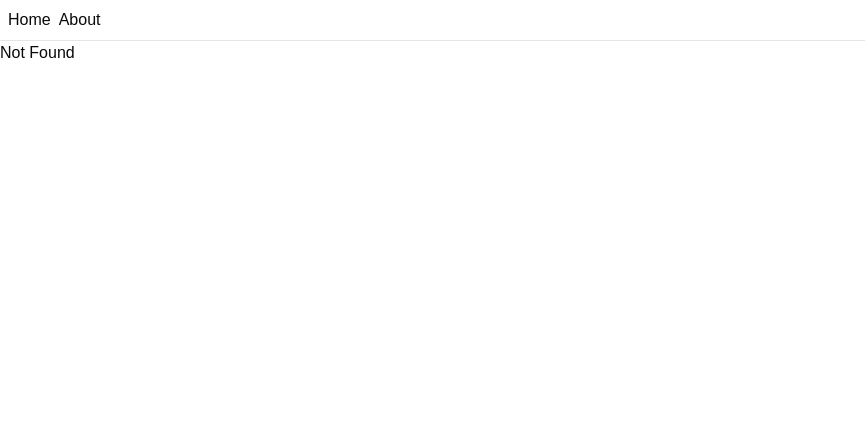
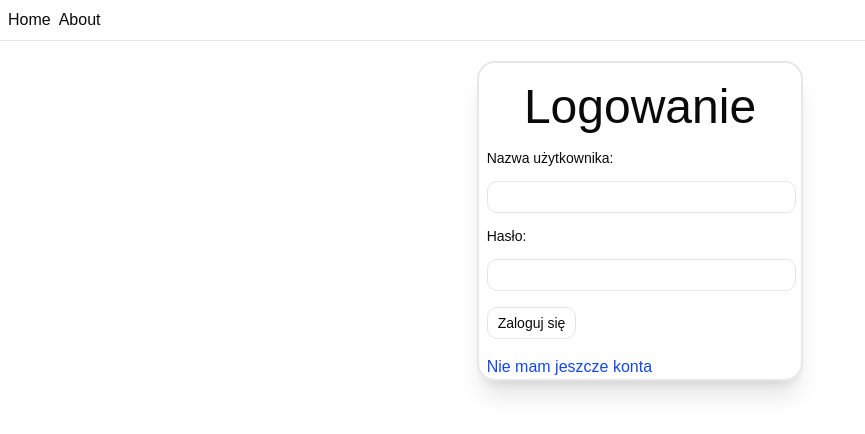
Before and after one commit to Baguuc/advanced-quiz-engine-test, a React (Vite) app in the folder apps/frontend/: page /login in a window 1280 px wide. Before the commit this address had no page. Shown: the top 434 px of the page, without its empty margins (0-865 px from the left). Built offline with nearby package versions, Linux system fonts and the light colour scheme; what @orpc/client, @orpc/tanstack-query would draw is missing.

Commit message:
update: added login form

```diff
--- a/apps/frontend/src/routeTree.gen.ts
+++ b/apps/frontend/src/routeTree.gen.ts
@@ -12,6 +12,7 @@ import { Route as rootRouteImport } from './routes/__root'
 import { Route as IndexRouteImport } from './routes/index'
 import { Route as AboutRouteImport } from './routes/about'
 import { Route as DashboardRouteImport } from './routes/dashboard'
+import { Route as LoginRouteImport } from './routes/login'
 
 const IndexRoute = IndexRouteImport.update({
   id: '/',
@@ -28,35 +29,44 @@ const DashboardRoute = DashboardRouteImport.update({
   path: '/dashboard',
   getParentRoute: () => rootRouteImport,
 } as any)
+const LoginRoute = LoginRouteImport.update({
+  id: '/login',
+  path: '/login',
+  getParentRoute: () => rootRouteImport,
+} as any)
 
 export interface FileRoutesByFullPath {
   '/': typeof IndexRoute
   '/about': typeof AboutRoute
   '/dashboard': typeof DashboardRoute
+  '/login': typeof LoginRoute
 }
 export interface FileRoutesByTo {
   '/': typeof IndexRoute
   '/about': typeof AboutRoute
   '/dashboard': typeof DashboardRoute
+  '/login': typeof LoginRoute
 }
 export interface FileRoutesById {
   __root__: typeof rootRouteImport
   '/': typeof IndexRoute
   '/about': typeof AboutRoute
   '/dashboard': typeof DashboardRoute
+  '/login': typeof LoginRoute
 }
 export interface FileRouteTypes {
   fileRoutesByFullPath: FileRoutesByFullPath
-  fullPaths: '/' | '/about' | '/dashboard'
+  fullPaths: '/' | '/about' | '/dashboard' | '/login'
   fileRoutesByTo: FileRoutesByTo
-  to: '/' | '/about' | '/dashboard'
-  id: '__root__' | '/' | '/about' | '/dashboard'
+  to: '/' | '/about' | '/dashboard' | '/login'
+  id: '__root__' | '/' | '/about' | '/dashboard' | '/login'
   fileRoutesById: FileRoutesById
 }
 export interface RootRouteChildren {
   IndexRoute: typeof IndexRoute
   AboutRoute: typeof AboutRoute
   DashboardRoute: typeof DashboardRoute
+  LoginRoute: typeof LoginRoute
 }
 
 declare module '@tanstack/react-router' {
@@ -82,6 +92,13 @@ declare module '@tanstack/react-router' {
       preLoaderRoute: typeof DashboardRouteImport
       parentRoute: typeof rootRouteImport
     }
+    '/login': {
+      id: '/login'
+      path: '/login'
+      fullPath: '/login'
+      preLoaderRoute: typeof LoginRouteImport
+      parentRoute: typeof rootRouteImport
+    }
   }
 }
 
@@ -89,6 +106,7 @@ const rootRouteChildren: RootRouteChildren = {
   IndexRoute: IndexRoute,
   AboutRoute: AboutRoute,
   DashboardRoute: DashboardRoute,
+  LoginRoute: LoginRoute,
 }
 export const routeTree = rootRouteImport
   ._addFileChildren(rootRouteChildren)
--- /dev/null
+++ b/apps/frontend/src/routes/login.tsx
@@ -0,0 +1,50 @@
+import { createFileRoute, Link } from '@tanstack/react-router'
+import { Input } from "@/components/ui/input";
+import { Label } from "@/components/ui/label";
+import { useState } from 'react';
+
+export const Route = createFileRoute("/login")({
+  component: Index,
+});
+
+function Index() {
+  const [message, setMessage] = useState("")
+  const [username, setUsername] = useState("")
+  const [password, setPassword] = useState("");
+
+  function handleSubmit(ev: React.SubmitEvent) {
+    ev.preventDefault()
+
+    if(username === "") {
+        setMessage("Nazwa użytkownika nie może być pusta!")
+        return
+    }
+
+    if(password === "") {
+        setMessage("Hasło nie może być puste!")
+        return
+    }
+
+    // ...logika api...
+    setMessage('')
+    alert(username + "\n" + password)
+  }
+
+  return (
+    <div className="self-stretch h-screen">
+      <div className="place-self-center items-center border-2 border-gray-200 shadow-xl rounded-2xl translate-y-5">
+        <div><h2 className="place-self-center text-5xl pl-2.5 pr-2.5 pt-5 mb-5">Logowanie</h2></div>
+        <form className="place-self-center" onSubmit={handleSubmit}>
+            <Label className="m-2" htmlFor="username">Nazwa użytkownika:</Label>
+            <Input className="m-2 w-23/24 pr-2" id="username" name="username" type="text" onChange={(ev) => setUsername(ev.target.value)} value={username} />
+            <Label className="m-2" htmlFor="password">Hasło:</Label>
+            <Input className="m-2 w-23/24 pr-2" id="password" name="password" type="password" onChange={(ev) => setPassword(ev.target.value)} value={password} />
+
+            <Input className='m-2 w-min rounded-lg' type="Submit" value='Zaloguj się' />
+            <div className='m-2 text-orange-500'>{message}</div>
+            <Link to={"/register" as any} className="text-blue-700 hover:text-purple-600 m-2">Nie mam jeszcze konta</Link>
+        </form>
+      </div>
+    </div>
+  );
+}
```
